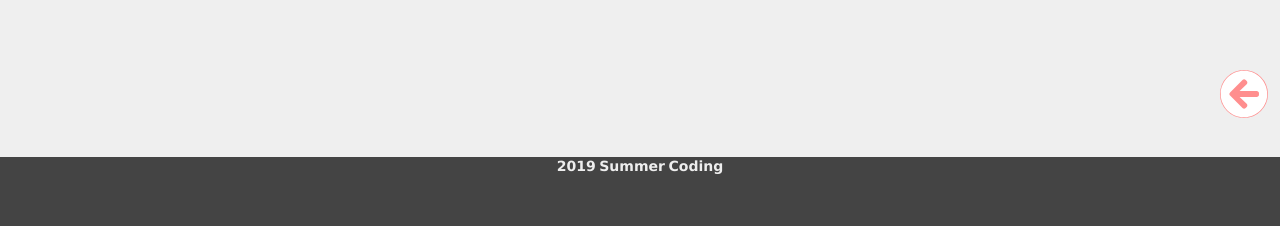
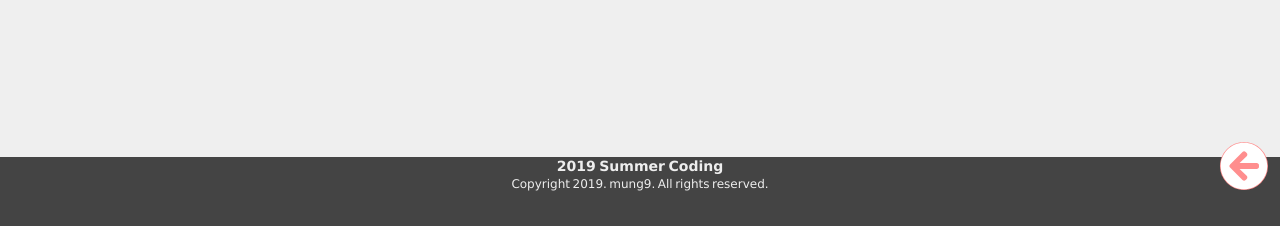
Before and after one commit to mung9/TODO-programmers-summer-coding, a React app in the folder client/: page / in a window 1280 px wide. Shown: the part 571-797 px from the top of the page. Built offline with nearby package versions, Linux system fonts and the light colour scheme; no server answers.

Commit message:
footer 수정, 대쉬보드 화살표 위치 수정

```diff
--- a/client/src/components/Todo/todo.css
+++ b/client/src/components/Todo/todo.css
@@ -232,7 +232,7 @@ input[type="submit"] {
   display: flex;
   position: fixed;
   right: 2em;
-  bottom: 4em;
+  bottom: 3em;
   transition: transform .5s;
 }
 
@@ -256,6 +256,7 @@ input[type="submit"] {
   background-color: rgb(255, 142, 142);
   border-radius: 6em;
   position: relative;
+  top: 2.5em;
   right: 10%;
   transition: transform .5s;
 }
--- a/client/src/components/commons/Footer.jsx
+++ b/client/src/components/commons/Footer.jsx
@@ -3,7 +3,10 @@ import React from "react";
 export default function Footer() {
   return (
     <footer>
-      <div className="subtitle"><h3>2019 Summer Coding</h3></div>
+      <div className="subtitle">
+        <h3>2019 Summer Coding</h3>
+        <p>Copyright 2019. mung9. All rights reserved.</p>
+      </div>
     </footer>
   );
 }
```
